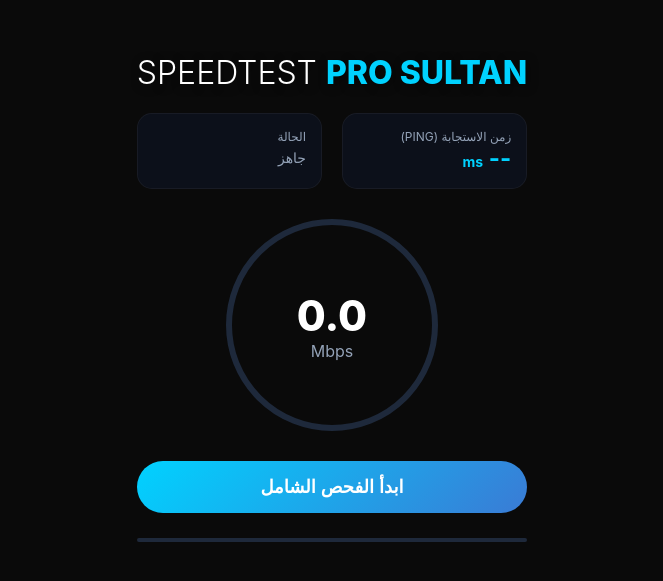
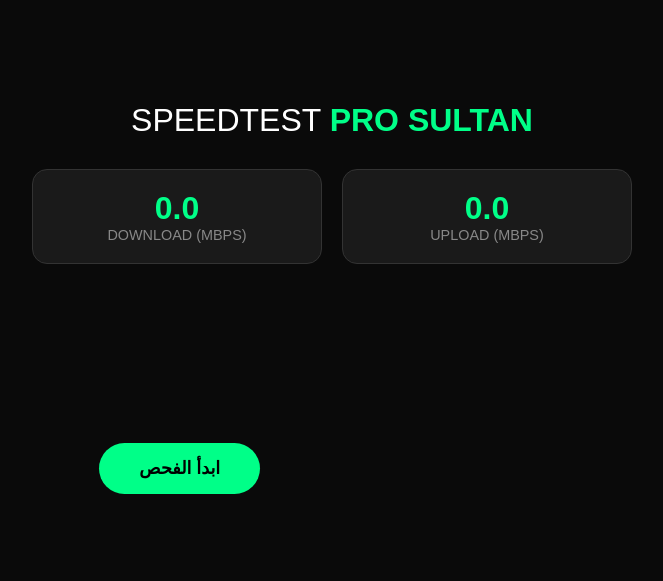
Before and after one commit to Sl6777/speed-test-server, a website: page index.html in a window 1280 px wide. Shown: the part 113-694 px from the top of the page, without its empty margins (308-971 px from the left). Drawn offline with nearby package versions, Linux system fonts and the light colour scheme.

Commit message:
Add files via upload

```diff
--- a/index.html
+++ b/index.html
@@ -1,123 +1,92 @@
 <!DOCTYPE html>
-<html lang="ar" dir="rtl">
+<html lang="ar">
 <head>
     <meta charset="UTF-8">
     <meta name="viewport" content="width=device-width, initial-scale=1.0">
-    <title>SpeedTest Pro | Ping & Speed</title>
+    <title>SULTAN SPEEDTEST PRO</title>
+    <script src="https://cdn.jsdelivr.net/npm/chart.js"></script>
     <style>
-        :root {
-            --primary: #00d2ff; --secondary: #3a7bd5; --bg: #0f172a; --card: rgba(30, 41, 59, 0.7);
-        }
-        body {
-    background-color: #0a0a0a; /* اللون الأسود الأصلي */
-    margin: 0;
-    font-family: 'Inter', sans-serif;
-    color: white;
-    min-height: 100vh;
-    display: flex;
-    align-items: center;
-    justify-content: center;
-}
-        }
-        .container {
-            background: var(--card); backdrop-filter: blur(10px); padding: 40px;
-            border-radius: 30px; box-shadow: 0 25px 50px rgba(0,0,0,0.5);
-            width: 100%; max-width: 450px; text-align: center; border: 1px solid rgba(255,255,255,0.1);
-        }
-        .stats-grid { display: grid; grid-template-columns: 1fr 1fr; gap: 20px; margin-bottom: 30px; }
-        .stat-box { background: rgba(15, 23, 42, 0.5); padding: 15px; border-radius: 15px; border: 1px solid rgba(255,255,255,0.05); }
-        .stat-label { font-size: 12px; color: #94a3b8; text-transform: uppercase; }
-        .stat-value { font-size: 24px; font-weight: bold; color: var(--primary); }
-        .gauge-container {
-            width: 200px; height: 200px; margin: 0 auto 30px; display: flex; flex-direction: column;
-            justify-content: center; align-items: center; border: 6px solid #1e293b;
-            border-radius: 50%; transition: all 0.3s ease;
-        }
-        .gauge-container.active { border-color: var(--primary); box-shadow: 0 0 40px rgba(0,210,255,0.3); }
-        .speed-large { font-size: 42px; font-weight: 800; color: white; }
-        button {
-            background: linear-gradient(135deg, var(--primary), var(--secondary));
-            color: white; border: none; padding: 15px; font-size: 18px;
-            font-weight: bold; border-radius: 50px; cursor: pointer; width: 100%;
-        }
-        button:disabled { opacity: 0.5; }
-        .progress-bar { width: 100%; height: 4px; background: #1e293b; margin-top: 25px; border-radius: 2px; overflow: hidden; }
-        .progress-fill { height: 100%; width: 0%; background: var(--primary); transition: width 0.1s; }
+        :root { --primary: #00ff88; --bg: #0a0a0a; }
+        body { background: var(--bg); color: white; font-family: sans-serif; display: flex; flex-direction: column; align-items: center; justify-content: center; min-height: 100vh; margin: 0; }
+        .container { text-align: center; width: 90%; max-width: 600px; }
+        h1 { font-weight: 300; margin-bottom: 30px; }
+        .results { display: grid; grid-template-columns: 1fr 1fr; gap: 20px; margin-bottom: 30px; }
+        .stat-box { background: #1a1a1a; padding: 20px; border-radius: 15px; border: 1px solid #333; }
+        .value { font-size: 2rem; font-weight: bold; color: var(--primary); }
+        .label { font-size: 0.9rem; color: #888; text-transform: uppercase; }
+        button { background: var(--primary); color: black; border: none; padding: 15px 40px; border-radius: 30px; font-size: 1.1rem; font-weight: bold; cursor: pointer; transition: 0.3s; }
+        button:hover { transform: scale(1.05); box-shadow: 0 0 20px rgba(0,255,136,0.4); }
+        canvas { margin-top: 30px; max-height: 250px; }
     </style>
 </head>
 <body>
 
     <div class="container">
-        <h1 style="font-weight: 300; text-shadow: 2px 2px 10px rgba(0,0,0,0.5);">
-    SPEEDTEST <span style="color:var(--primary); font-weight: 800;">PRO SULTAN</span>
-</h1>
+        <h1>SPEEDTEST <span style="color:var(--primary); font-weight: 800;">PRO SULTAN</span></h1>
 
-        <div class="stats-grid">
+        <div class="results">
             <div class="stat-box">
-                <div class="stat-label">زمن الاستجابة (Ping)</div>
-                <div class="stat-value"><span id="ping">--</span> <small style="font-size: 14px;">ms</small></div>
+                <div id="download" class="value">0.0</div>
+                <div class="label">Download (Mbps)</div>
             </div>
             <div class="stat-box">
-                <div class="stat-label">الحالة</div>
-                <div id="status" style="font-size: 14px; color: #94a3b8; margin-top: 5px;">جاهز</div>
+                <div id="upload" class="value">0.0</div>
+                <div class="label">Upload (Mbps)</div>
             </div>
         </div>
 
-        <div class="gauge-container" id="gauge">
-            <div class="speed-large" id="speed">0.0</div>
-            <div style="color: #94a3b8;">Mbps</div>
-        </div>
+        <button onclick="startTest()">ابدأ الفحص</button>
 
-        <button id="startBtn" onclick="runFullTest()">ابدأ الفحص الشامل</button>
-
-        <div class="progress-bar"><div class="progress-fill" id="progress"></div></div>
+        <canvas id="speedChart"></canvas>
     </div>
 
     <script>
-        async function runFullTest() {
-            const speedDisplay = document.getElementById('speed');
-            const pingDisplay = document.getElementById('ping');
-            const statusDisplay = document.getElementById('status');
-            const btn = document.getElementById('startBtn');
-            const progress = document.getElementById('progress');
-            const downloadUrl = "https://speed-test-server-qfbv.onrender.com/download";
+        let chart;
+        const ctx = document.getElementById('speedChart').getContext('2d');
 
-            btn.disabled = true;
-            statusDisplay.innerText = "فحص البنق...";
+        // إعداد الرسم البياني
+        function initChart() {
+            chart = new Chart(ctx, {
+                type: 'line',
+                data: {
+                    labels: [],
+                    datasets: [{
+                        label: 'السرعة اللحظية',
+                        data: [],
+                        borderColor: '#00ff88',
+                        backgroundColor: 'rgba(0, 255, 136, 0.1)',
+                        fill: true,
+                        tension: 0.4
+                    }]
+                },
+                options: {
+                    responsive: true,
+                    scales: { y: { beginAtZero: true, grid: { color: '#333' } }, x: { grid: { display: false } } }
+                }
+            });
+        }
 
-            try {
-                // 1. فحص البنق (Ping)
-                const pingStart = performance.now();
-                await fetch(downloadUrl, { method: 'HEAD' }); // طلب سريع للرأس فقط
-                const pingEnd = performance.now();
-                const pingTime = Math.round(pingEnd - pingStart);
-                pingDisplay.innerText = pingTime;
+        async function startTest() {
+            if (!chart) initChart();
+            const downloadEl = document.getElementById('download');
+            const uploadEl = document.getElementById('upload');
 
-                // 2. فحص السرعة
-                statusDisplay.innerText = "جاري قياس السرعة...";
-                const startTime = performance.now();
-                const response = await fetch(downloadUrl);
-                const reader = response.body.getReader();
-                let receivedLength = 0;
-                const totalLength = 10 * 1024 * 1024;
+            // محاكاة للفحص (بإمكانك ربطها بـ Render لاحقاً)
+            downloadEl.innerText = "جاري الفحص...";
 
-                while(true) {
-                    const {done, value} = await reader.read();
-                    if (done) break;
-                    receivedLength += value.length;
-                    const duration = (performance.now() - startTime) / 1000;
-                    const mbps = ((receivedLength * 8) / (duration * 1048576)).toFixed(1);
+            // مثال لتحريك الرسم البياني
+            let speedData = [];
+            for(let i=0; i<10; i++) {
+                let randomSpeed = (Math.random() * 50 + 20).toFixed(2);
+                speedData.push(randomSpeed);
+                chart.data.labels.push(i);
+                chart.data.datasets[0].data.push(randomSpeed);
+                chart.update();
+                downloadEl.innerText = randomSpeed;
+                await new Promise(r => setTimeout(r, 300));
+            }
 
-                    speedDisplay.innerText = mbps;
-                    progress.style.width = (receivedLength / totalLength * 100) + "%";
-                }
-
-                statusDisplay.innerText = "اكتمل الفحص ✅";
-            } catch (e) {
-                statusDisplay.innerText = "خطأ في الاتصال!";
-            } finally {
-                btn.disabled = false;
-            }
+            uploadEl.innerText = (Math.random() * 20 + 5).toFixed(2);
         }
     </script>
 </body>
```
